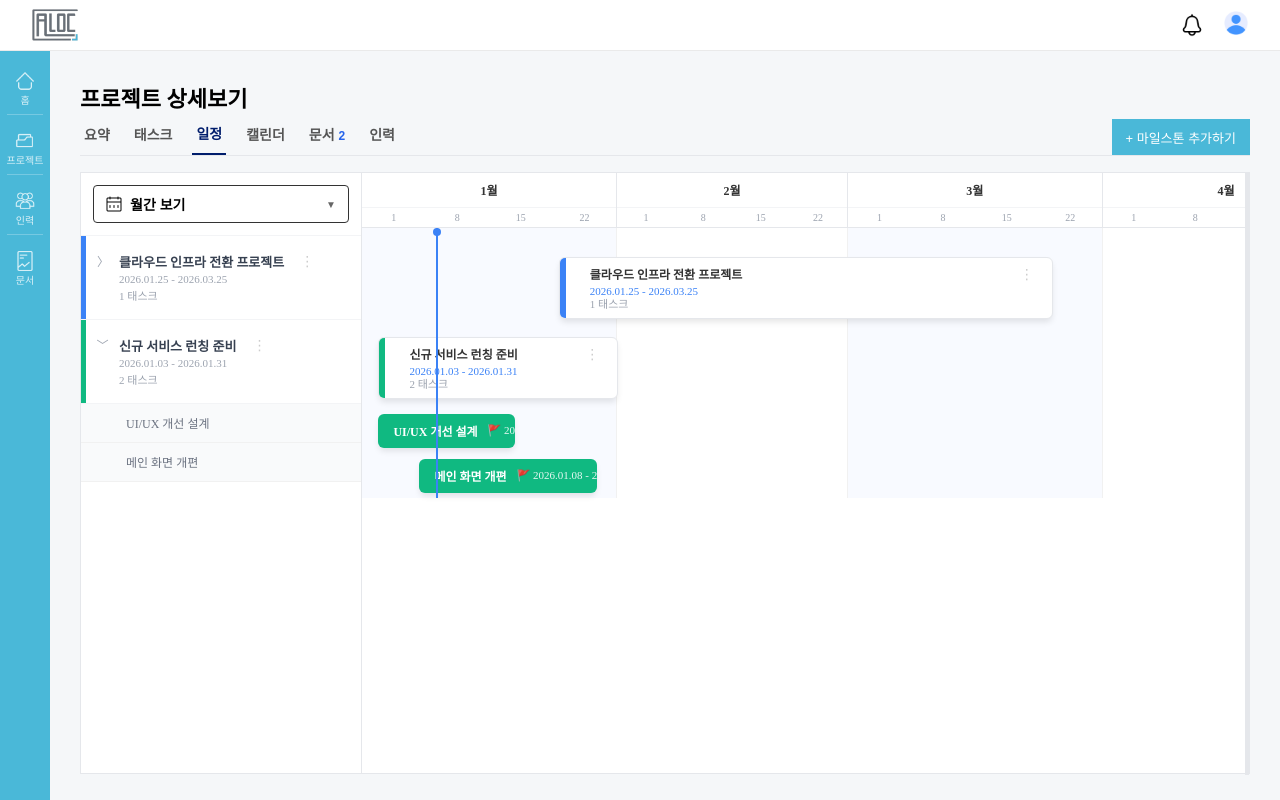
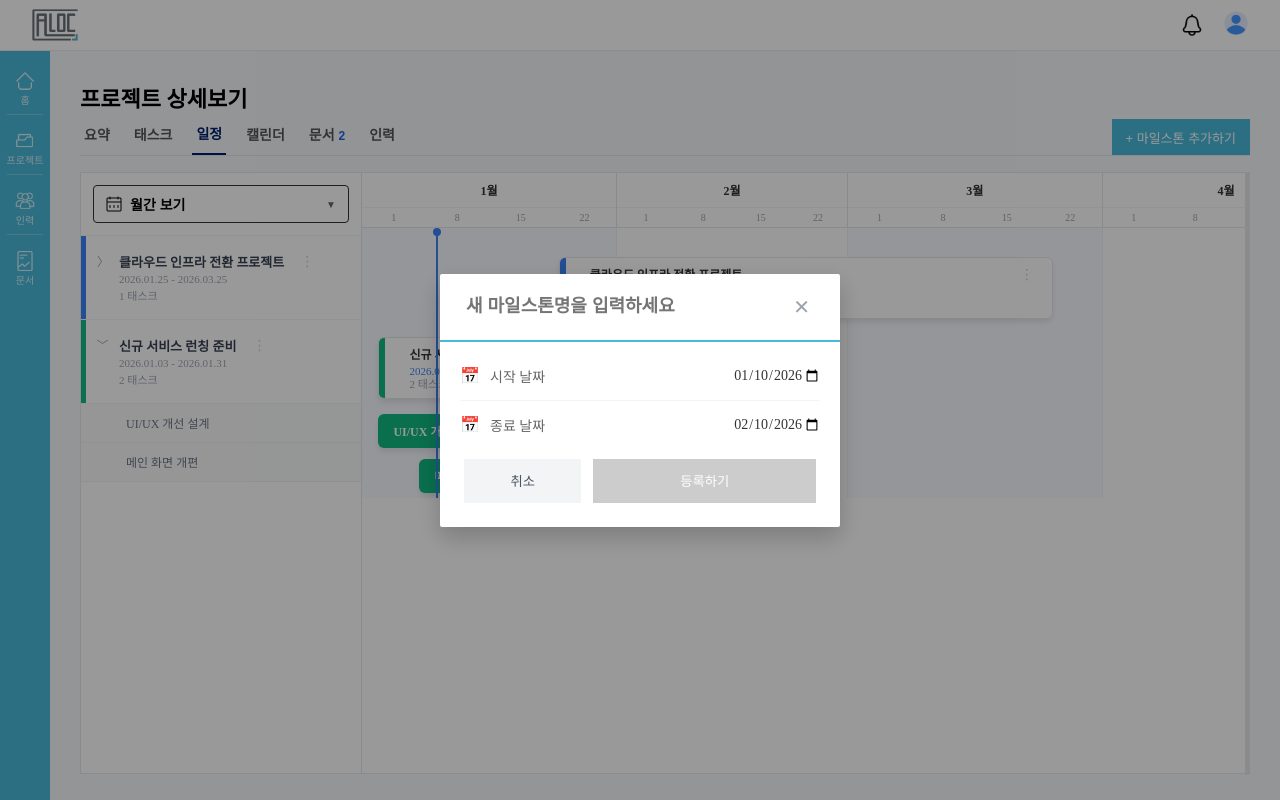
Before and after one commit to Hanwha-Moirai/Alloc-FE, a Vue app: page /projects/1/schedule in a window 1280 px wide. Both pictures are taken after a click on the button "+ 마일스톤 추가하기". Built offline with nearby package versions, Linux system fonts and the light colour scheme.

Commit message:
init: 마일스톤 등록 모달 추가

```diff
--- /dev/null
+++ b/src/components/common/ScheduleAddModal.vue
@@ -0,0 +1,195 @@
+<template>
+  <div class="modal-overlay" @click.self="close">
+    <div class="modal-box">
+      <div class="modal-header">
+        <input
+            v-model="newData.projectName"
+            class="header-title-input"
+            placeholder="새 마일스톤명을 입력하세요"
+            ref="nameInput"
+        />
+        <button class="close-btn" @click="close">✕</button>
+      </div>
+
+      <div class="modal-body">
+        <div class="row">
+          <span class="icon">📅</span>
+          <label>시작 날짜</label>
+          <div class="input-wrapper">
+            <input
+                type="date"
+                v-model="formattedStartDate"
+                class="date-input-full"
+            />
+          </div>
+        </div>
+
+        <div class="row">
+          <span class="icon">📅</span>
+          <label>종료 날짜</label>
+          <div class="input-wrapper">
+            <input
+                type="date"
+                v-model="formattedEndDate"
+                class="date-input-full"
+            />
+          </div>
+        </div>
+      </div>
+
+      <div class="footer">
+        <button class="cancel-btn" @click="close">취소</button>
+        <button class="save-btn" @click="handleAdd" :disabled="!isFormValid">등록하기</button>
+      </div>
+    </div>
+  </div>
+</template>
+
+<script setup lang="ts">
+import { reactive, computed, onMounted, ref } from 'vue'
+import dayjs from 'dayjs'
+
+const emit = defineEmits(['close', 'add'])
+const nameInput = ref<HTMLInputElement | null>(null)
+
+// 1. 신규 데이터 초기 상태 (오늘 날짜 기준으로 기본 세팅)
+const newData = reactive({
+  projectName: '',
+  startDate: dayjs().format('YYYY.MM.DD'),
+  endDate: dayjs().add(1, 'month').format('YYYY.MM.DD'),
+  expanded: false,
+  tasks: []
+})
+
+// 2. 날짜 포맷 변환 로직 (YYYY.MM.DD <-> YYYY-MM-DD)
+const formattedStartDate = computed({
+  get: () => newData.startDate.replace(/\./g, '-'),
+  set: (val) => { newData.startDate = val.replace(/-/g, '.') }
+})
+
+const formattedEndDate = computed({
+  get: () => newData.endDate.replace(/\./g, '-'),
+  set: (val) => { newData.endDate = val.replace(/-/g, '.') }
+})
+
+// 3. 유효성 검사 (이름이 비어있으면 버튼 비활성화)
+const isFormValid = computed(() => {
+  return newData.projectName.trim().length > 0 && newData.startDate && newData.endDate
+})
+
+const handleAdd = () => {
+  if (!isFormValid.value) return
+
+  // 부모에게 신규 객체 전달 (ID는 부모에서 생성하도록 위임)
+  emit('add', { ...newData })
+}
+
+const close = () => emit('close')
+
+// 모달 열릴 때 이름 입력창에 포커스
+onMounted(() => {
+  nameInput.value?.focus()
+})
+</script>
+
+<style scoped>
+/* 기존 수정 모달의 스타일을 그대로 유지합니다 */
+.modal-overlay {
+  position: fixed; inset: 0;
+  background: rgba(0, 0, 0, 0.4);
+  display: flex; align-items: center; justify-content: center;
+  z-index: 10001;
+}
+
+.modal-box {
+  width: 400px;
+  background: #fff;
+  border-radius: 2px;
+  overflow: hidden;
+  box-shadow: 0 10px 25px rgba(0, 0, 0, 0.2);
+}
+
+.modal-header {
+  padding: 20px 24px;
+  display: flex;
+  justify-content: space-between;
+  align-items: center;
+  border-bottom: 2px solid #4ab8d8;
+}
+
+.header-title-input {
+  border: none;
+  font-size: 18px;
+  font-weight: 700;
+  color: #333;
+  width: 90%;
+  outline: none;
+}
+
+.close-btn {
+  background: none; border: none;
+  font-size: 20px; color: #9ca3af;
+  cursor: pointer;
+}
+
+.modal-body {
+  padding: 10px 20px;
+}
+
+.row {
+  display: grid;
+  grid-template-columns: 30px 100px 1fr;
+  align-items: center;
+  padding: 14px 0;
+  border-bottom: 1px solid #f3f4f6;
+}
+
+.row:last-child {
+  border-bottom: none;
+}
+
+.row label {
+  font-size: 14px;
+  color: #666;
+}
+
+.date-input-full {
+  width: 100%;
+  border: none;
+  font-size: 14px;
+  color: #333;
+  text-align: right;
+  outline: none;
+  font-family: inherit;
+  cursor: pointer;
+}
+
+.footer {
+  padding: 0 24px 24px;
+  display: flex;
+  gap: 12px;
+}
+
+.cancel-btn {
+  flex: 1;
+  height: 44px;
+  background: #f3f4f6;
+  color: #4b5563;
+  border: none;
+  cursor: pointer;
+}
+
+.save-btn {
+  flex: 2;
+  height: 44px;
+  background: #4ab8d8;
+  color: #fff;
+  border: none;
+  cursor: pointer;
+}
+
+.save-btn:disabled {
+  background: #ccc;
+  cursor: not-allowed;
+}
+</style>
--- a/src/pages/ProjectDetail.vue
+++ b/src/pages/ProjectDetail.vue
@@ -86,7 +86,7 @@
             v-if="isActive('schedule')"
             class="schedule-actions"
         >
-          <button class="add-btn">
+          <button class="add-btn" @click="showMilestoneAddModal = true">
             + 마일스톤 추가하기
           </button>
         </div>
@@ -109,6 +109,12 @@
         @close="isFilterOpen = false"
         @filter="handleFilter"
     />
+
+    <ScheduleAddModal
+        v-if="showMilestoneAddModal"
+        @close="showMilestoneAddModal = false"
+        @add="handleAddMilestone"
+    />
   </div>
 </template>
 
@@ -118,12 +124,14 @@ import { useRoute, useRouter } from 'vue-router'
 
 import TaskAddModal from '@/components/common/TaskAddModal.vue'
 import TaskFilterDrawer from '@/components/common/TaskFilterDrawer.vue'
+import ScheduleAddModal from '@/components/common/ScheduleAddModal.vue'
 
 const route = useRoute()
 const router = useRouter()
 const projectId = route.params.projectId
 
 const showAddModal = ref(false)
+const showMilestoneAddModal = ref(false)
 
 const handleAddTask = (newTask: any) => {
   console.log('새로운 태스크 데이터:', newTask)
@@ -134,6 +142,11 @@ const isFilterOpen = ref(false)
 
 const handleFilter = (filterData: any) => {
   console.log('적용할 필터:', filterData)
+}
+
+const handleAddMilestone = (newMilestone: any) => {
+  console.log('새로운 마일스톤 데이터:', newMilestone)
+  showMilestoneAddModal.value = false
 }
 
 const goTab = (tab: string) => {
--- a/src/pages/projectTabs/ProjectSchedule.vue
+++ b/src/pages/projectTabs/ProjectSchedule.vue
@@ -291,7 +291,7 @@ const confirmDelete = () => {
     isDeleteModalOpen.value = false;
     targetDeleteId.value = null;
   }
-};
+}
 </script>
 
 <style scoped>
```
